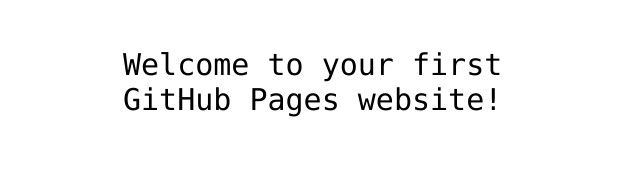
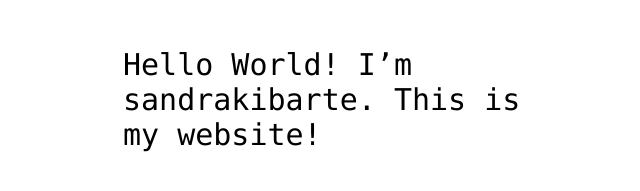
Before and after one commit to kibarte/hello-world, a plain HTML site: page index.html in a window 1280 px wide. Shown: the part 341-532 px from the top of the page, without its empty margins (317-957 px from the left). Drawn offline with Linux system fonts and the light colour scheme.

Commit message:
Add my introduction

```diff
--- a/index.html
+++ b/index.html
@@ -12,7 +12,7 @@
 <img src="https://octodex.github.com/images/daftpunktocat-thomas.gif" id="octocat" alt="octocat-gif" />
 
 <!-- Change this code here by copy and pasting your template on line 15 -->
-<p>Welcome to your first GitHub Pages website!</p>
+<p>Hello World! I’m sandrakibarte. This is my website!</p>
 
 </body>
 </html>
```
